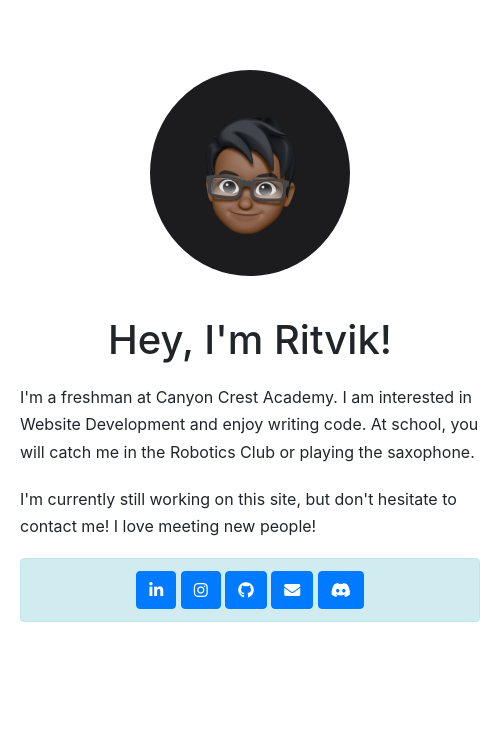
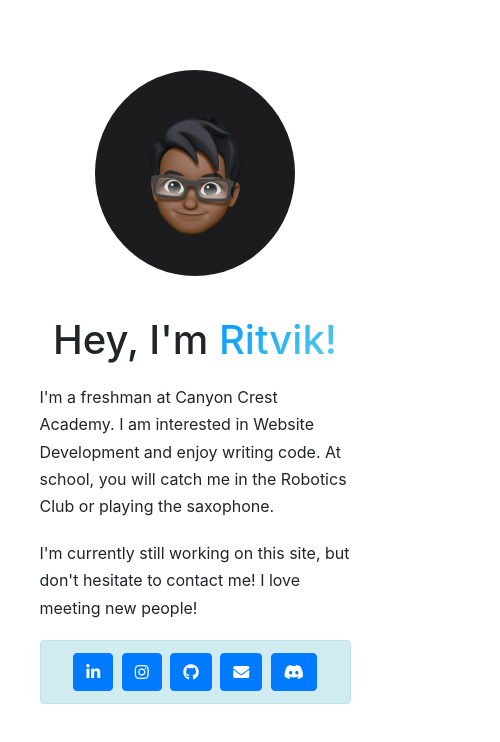
Before and after one commit to ririgireddy/ririgireddy.tech, a plain HTML site: page index.html in a window 390 px wide. Shown: the whole page, 500 px wide, since content can reach past the window. Drawn offline with nearby package versions, Linux system fonts and the light colour scheme.

Commit message:
Update style.css
Mobile Responsiveness

```diff
--- a/style.css
+++ b/style.css
@@ -1,4 +1,3 @@
-
 
 img {
   width: 200px;
@@ -35,3 +34,25 @@ img {
 a:link{
   text-decoration: none!important;
 }
+
+
+
+@media (max-width: 600px) {
+  .cont {
+    width: 90%;
+  }
+
+
+}
+
+
+.x {
+  margin: 0 2px;
+}
+
+
+span {
+  background: -webkit-linear-gradient(-45deg, #0198FF, #5ccfe8);
+  -webkit-background-clip: text;
+  -webkit-text-fill-color: transparent;
+}
```
